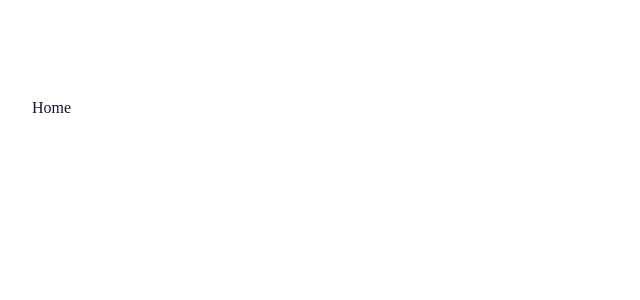
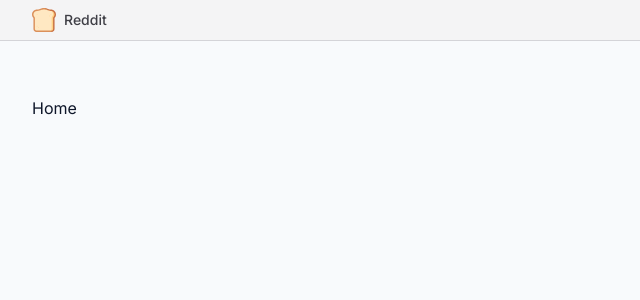
Before and after one commit to JustARandomGuyNo512/reddit-_clone, a Next.js app: page / in a window 1280 px wide. Shown: the top 300 px of the page, without its empty margins (0-640 px from the left). Built offline with nearby package versions, Linux system fonts and the light colour scheme.

Commit message:
添加Navbar 完成 icon

```diff
--- a/src/app/layout.tsx
+++ b/src/app/layout.tsx
@@ -1,6 +1,7 @@
 import '@/styles/globals.css'
 import { Inter } from 'next/font/google'
 import {cn} from '@/lib/utils'
+import Navbar from '@/components/Navbar'
 
 export const metadata = {
   title: 'reddit',
@@ -15,11 +16,11 @@
   children: React.ReactNode
 }) {
   return (
-    <html lang='en' className={cn('bg-white text-slate-900 antialiased light')}>
-      <body className='min-h-screen pt-12 bg-state-50 antialiased'>
+    <html lang='en' className={cn('bg-white text-slate-900 antialiased light', inter.className)}>
+      <body className='min-h-screen pt-12 bg-slate-50 antialiased'>
         {/* TODO: implement Navbar component */}
-        {/* <Navbar></Navbar> */}
-        <div className='container mx-auto max-w-7xl h-full pt-12'>
+        <Navbar/>
+        <div className='container max-w-7xl mx-auto h-full pt-12'>
           {children}
         </div>
       </body>
--- /dev/null
+++ b/src/components/Icons.tsx
@@ -0,0 +1,35 @@
+import { LucideProps } from "lucide-react"
+
+const Icons = {
+    logo: (props: LucideProps) => (
+        <svg {...props} viewBox='0 0 497 497'>
+        <g>
+          <path
+            d='m392 30c-71.75 0-71.75-30-143.5-30l128.5 497h30c33.137 0 60-26.863 60-60v-228.526c18.555-18.938 30-44.867 30-73.474 0-57.99-47.01-105-105-105z'
+            fill='#c87044'
+          />
+          <path
+            d='m437 437-45-377c-41.895 0-63.904-18.405-83.322-34.644-16.942-14.167-30.323-25.356-60.178-25.356-71.75 0-71.75 30-143.5 30-57.99 0-105 47.01-105 105 0 28.607 11.445 54.537 30 73.474v228.526c0 33.137 26.863 60 60 60h287c33.137 0 60-26.863 60-60z'
+            fill='#db905a'
+          />
+          <path
+            d='m392 60-15 407h30c16.542 0 30-13.458 30-30v-228.526c0-7.851 3.077-15.388 8.571-20.996 13.819-14.103 21.429-32.74 21.429-52.478 0-41.355-33.645-75-75-75z'
+            fill='#ffd185'
+          />
+          <path
+            d='m407 437v-228.526c0-15.796 6.088-30.708 17.143-41.991 8.291-8.462 12.857-19.643 12.857-31.483 0-41.355-20.187-75-45-75-41.895 0-63.904-9.203-83.322-17.322-16.942-7.083-30.323-12.678-60.178-12.678-29.856 0-43.236 5.595-60.177 12.678-19.419 8.119-41.429 17.322-83.323 17.322-41.355 0-75 33.645-75 75 0 19.738 7.61 38.375 21.429 52.479 5.494 5.607 8.571 13.145 8.571 20.995v228.526c0 16.542 13.458 30 30 30h287c16.542 0 30-13.458 30-30z'
+            fill='#ffe8c2'
+          />
+          <g fill='#ffd185'>
+            <circle cx='392' cy='135' r='7.5' />
+            <circle cx='362' cy='165' r='7.5' />
+            <circle cx='105' cy='377' r='7.5' />
+            <circle cx='135' cy='407' r='7.5' />
+            <circle cx='105' cy='135' r='7.5' />
+          </g>
+        </g>
+      </svg>
+    )
+}
+
+export default Icons
--- /dev/null
+++ b/src/components/Navbar.tsx
@@ -0,0 +1,23 @@
+
+import Link from "next/link";
+import Icons from "./Icons";
+
+// get user session
+const Navbar = () => {
+    return (
+        <div className='fixed top-0 inset-x-0 h-fit bg-zinc-100 border-b border-zinc-300 z-[10] py-2'>
+            <div className='container max-w-7xl h-full mx-auto flex items-center justify-between gap-2'>
+                {/* logo */}
+                <Link href='/' className='flex gap-2 items-center'>
+                    <Icons.logo className='h-8 w-8 sm:h-6 sm:w-6' />
+                    <p className='hidden text-zinc-700 text-sm font-medium md:block'>Reddit</p>
+                </Link>
+
+                {/* search bar */}
+
+            </div>
+        </div>
+    );
+}
+
+export default Navbar;
```
